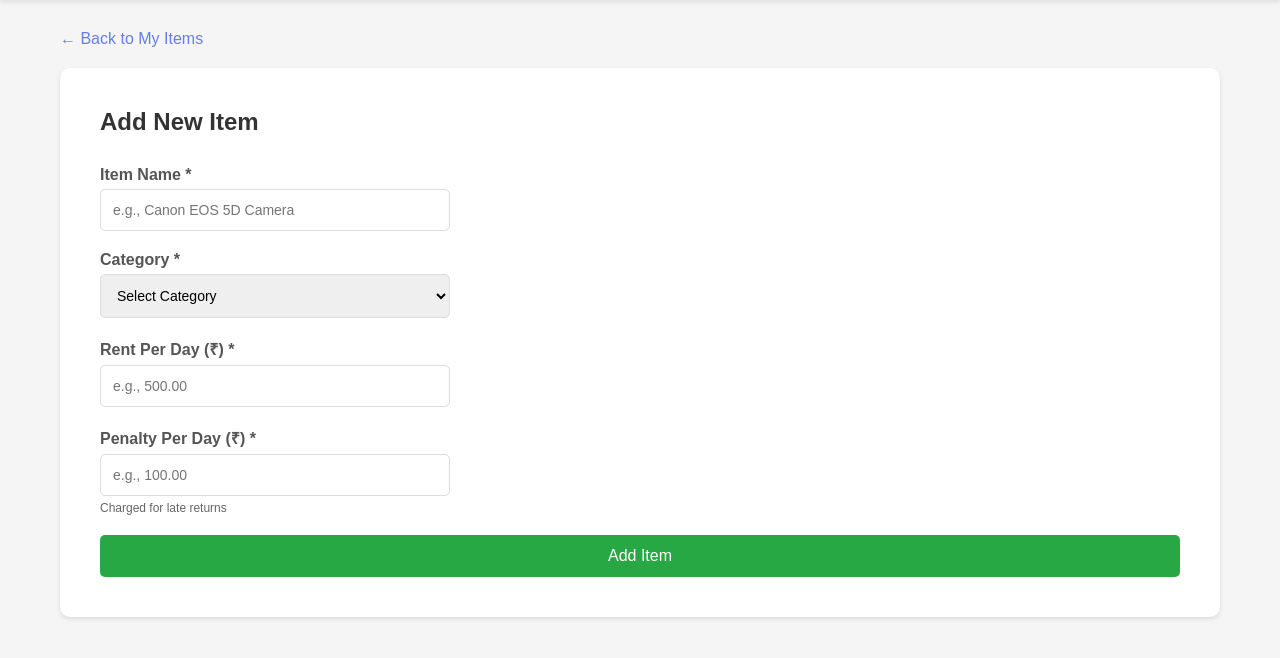
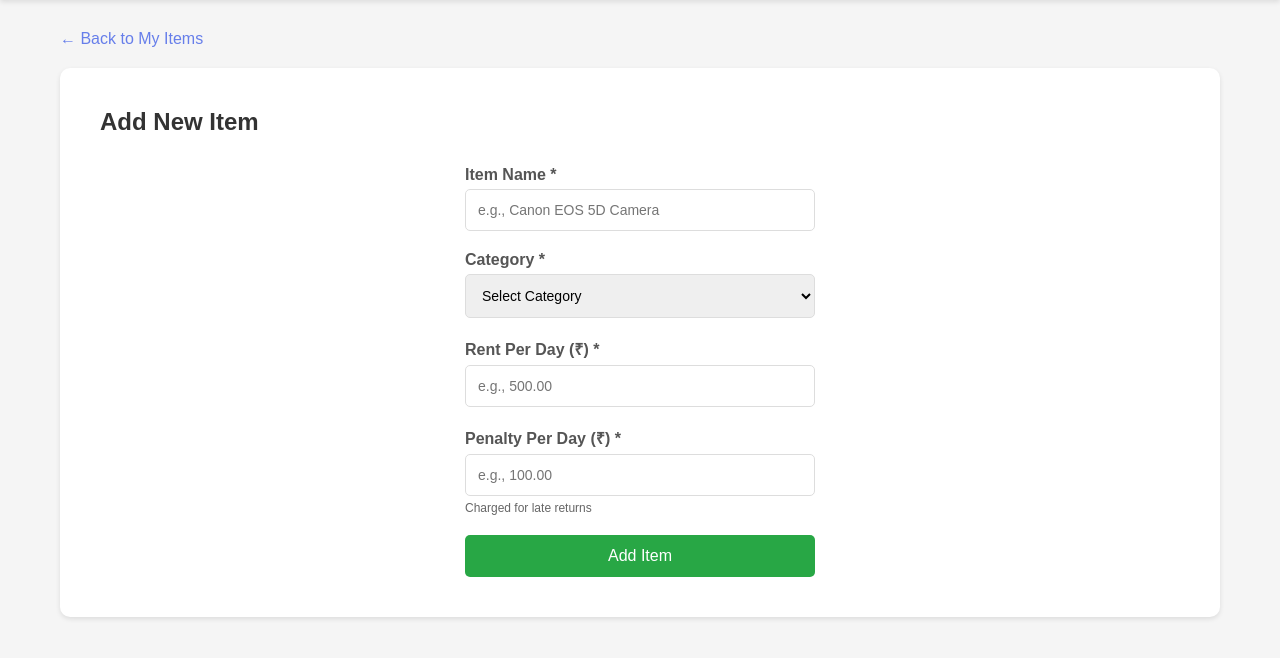
Before and after one commit to NILUOP/rental-system, a PHP site: page /add_item.php in a window 1280 px wide. Shown: the part 64-722 px from the top of the page. Run offline with PHP 8.4, Linux system fonts and the light colour scheme; the visitor is signed in with stand-in values (Sample User, id 1).

Commit message:
add item form css fixed

```diff
--- a/add_item.php
+++ b/add_item.php
@@ -63,6 +63,9 @@ if ($_SERVER['REQUEST_METHOD'] == 'POST') {
             <?php endif; ?>
 
             <form method="POST" action="">
+                <div class="main-form-group">
+                    <div>
+
                         <div class="form-group">
                             <label>Item Name *</label>
                             <input type="text" name="iname" required placeholder="e.g., Canon EOS 5D Camera">
@@ -95,6 +98,8 @@ if ($_SERVER['REQUEST_METHOD'] == 'POST') {
                         </div>
 
                         <button type="submit">Add Item</button>
+                    </div>
+                </div>
             </form>
         </div>
     </div>
```
Lines whose indentation alone changed are shown as unchanged.
